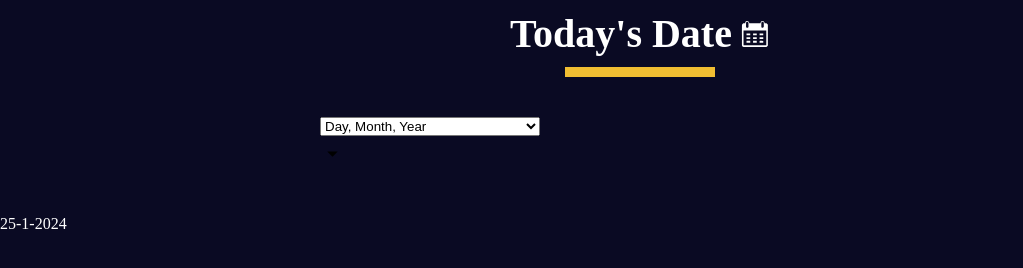
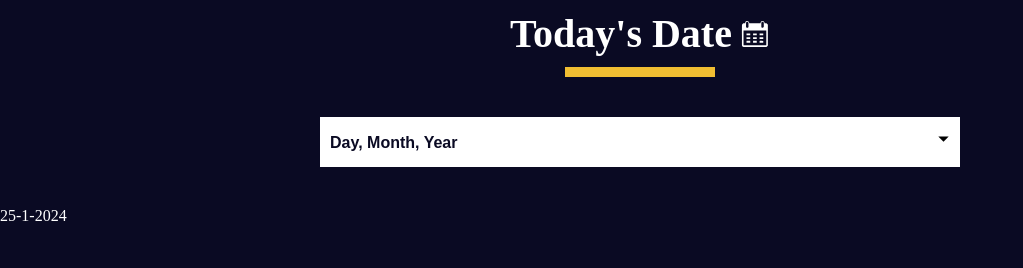
Before and after one commit to Zuwairanajma/Freecodecamp-New-curriculum-4-JS-Data-Structures-Projects, a plain HTML site: page Date-Formatter/index.html in a window 1280 px wide. Shown: the whole page, without its empty margins (0-1023 px from the left). Drawn offline with Linux system fonts and the light colour scheme.

Commit message:
Add styles to the select element and select-icon elements

```diff
--- a/Date-Formatter/styles.css
+++ b/Date-Formatter/styles.css
@@ -47,3 +47,34 @@ body {
   margin: 40px auto;
   position: relative;
 }
+
+select {
+  display: block;
+  margin: 20px auto 0;
+  width: 100%;
+  height: 50px;
+  font-size: 100%;
+  font-weight: bold;
+  cursor: pointer;
+  background-color: var(--white);
+  border: none;
+  color: var(--dark-grey);
+  appearance: none;
+  padding: 10px;
+  padding-right: 38px;
+  -webkit-appearance: none;
+  -moz-appearance: none;
+  transition: color 0.3s ease, background-color 0.3s ease,
+    border-bottom-color 0.3s ease;
+}
+
+.select-icon {
+  position: absolute;
+  top: 4px;
+  right: 4px;
+  width: 30px;
+  height: 36px;
+  pointer-events: none;
+  padding-left: 5px;
+  transition: background-color 0.3s ease, border-color 0.3s ease;
+}
```
